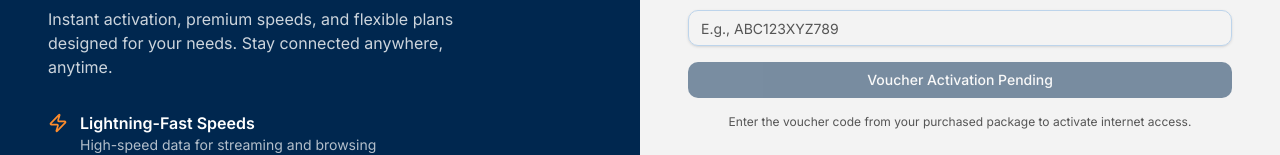
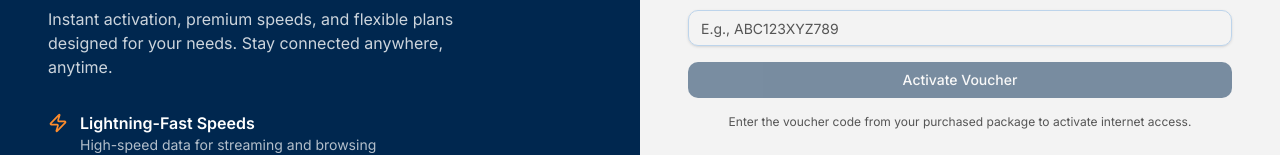
Before and after one commit to alexkemboi/ikonetfront, a Next.js app: page /hotspot in a window 1280 px wide. Both pictures are taken after a click on the button "Activate Voucher". Shown: the part 219-374 px from the top of the page. Built offline with nearby package versions, Linux system fonts and the light colour scheme; no server answers.

Commit message:
feat: add ActivateTab component for hotspot voucher validation

```diff
--- a/app/(hotspot)/hotspot/_components/ActivateTab.tsx
+++ b/app/(hotspot)/hotspot/_components/ActivateTab.tsx
@@ -7,7 +7,7 @@ import { Button } from "@/components/ui/button";
 // Voucher activation is gated off pending the backend HTTP route
 // `POST /hotspot/activate` (BE gap ticket). See actions/hotspot.ts
 // `activateVoucherAction` — it returns a 503 envelope without hitting network.
-const VOUCHER_ACTIVATION_DISABLED = true;
+const VOUCHER_ACTIVATION_DISABLED = false;
 
 type ValidationState = "idle" | "validating" | "valid" | "invalid";
 
```
